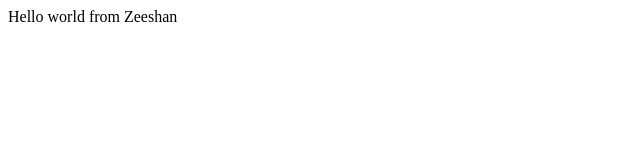
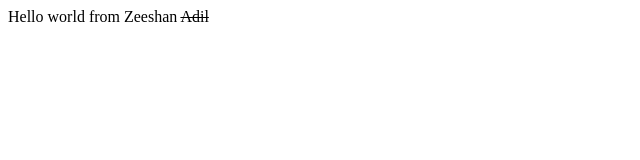
Before and after one commit to Muhammad-Hunain/bootcamp2020, a plain HTML site: page index.html in a window 1280 px wide. Shown: the full height of the page, 0-640 px from the left. Drawn offline with Linux system fonts and the light colour scheme.

Commit message:
update index.html

```diff
--- a/index.html
+++ b/index.html
@@ -6,6 +6,6 @@
     <title>First Example</title>
   </head>
   <body>
-    <div>Hello world from Zeeshan</div>
+    <div>Hello world from Zeeshan <s>Adil</s></div>
   </body>
 </html>
```
